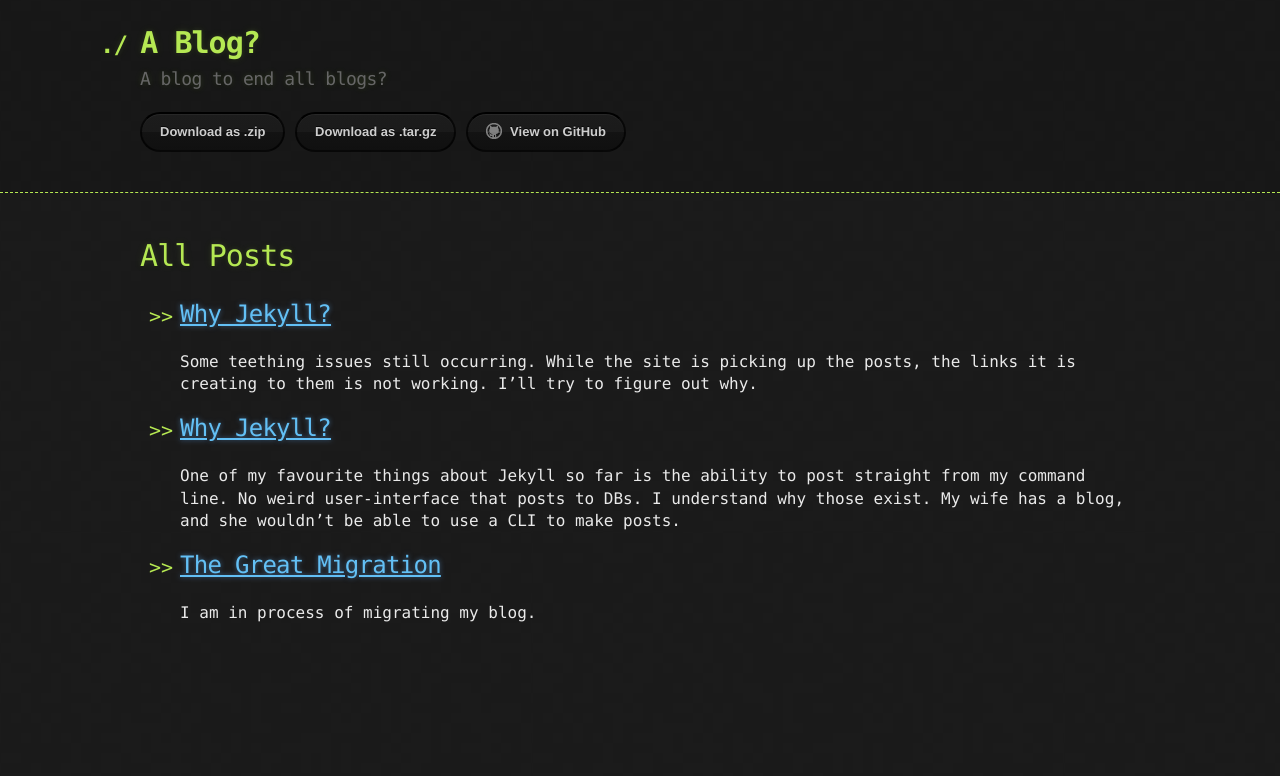
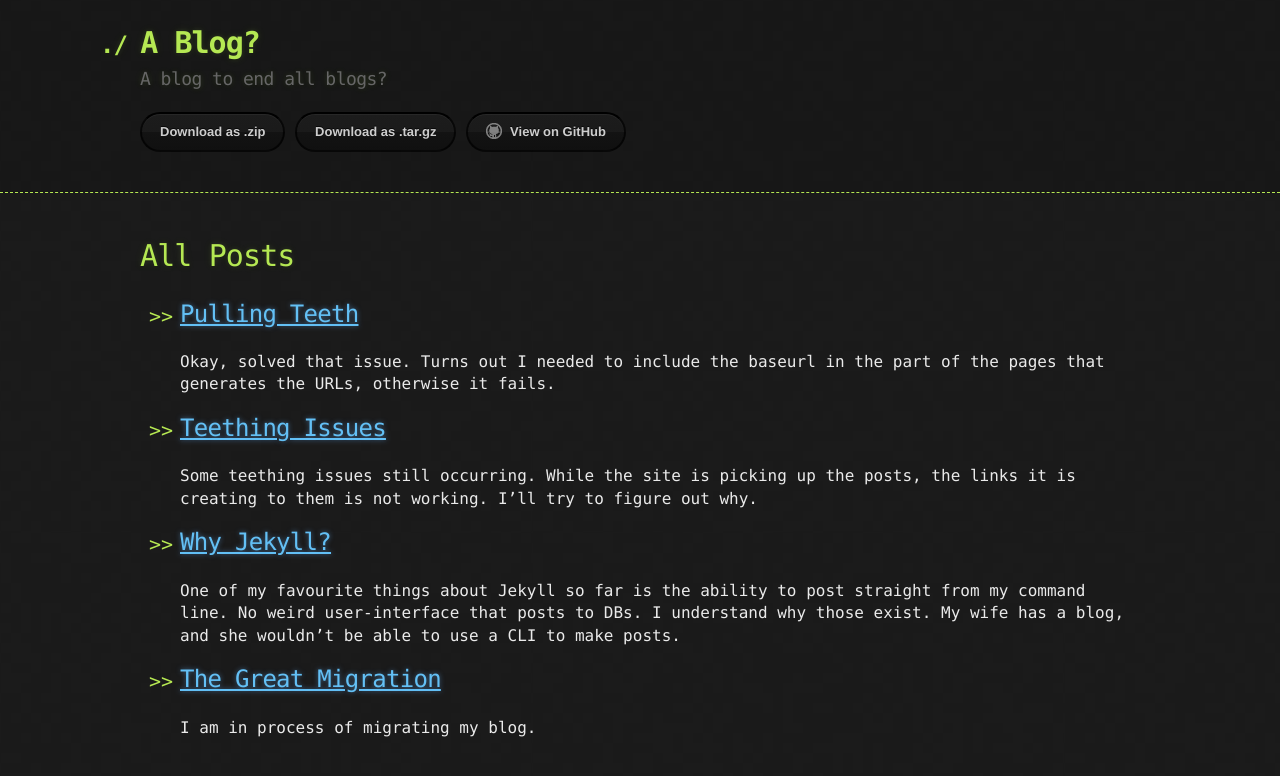
Before and after one commit to Effex-D/blog, a Jekyll site: the page built from posts.html, in a window 1280 px wide. Shown: the top 776 px of the page. Built offline with Jekyll 4.4.1, drawn with Linux system fonts in a browser that asks for light colours; part of the change alters nothing that is shown.

Commit message:
New post

```diff
--- /dev/null
+++ b/_posts/2021-06-18-pulling-teeth.md
@@ -0,0 +1,18 @@
+---
+layout: post
+title:  "Pulling Teeth"
+date:   2021-06-18 15:34:46 +0000
+author: Effex
+---
+
+Okay, solved that issue. Turns out I needed to include the baseurl in the part of the pages that generates the URLs, otherwise it fails.
+
+This happens a lot in IT. IT is basically just smacking your head against a problem until the problem breaks. Or your head does. But when studying, they don't *tell* you this is what IT is. They give you neat little CompSci problems that have neat little outcomes that make you go "Cool I made a thing, look mom."
+
+I think it's the reason I have imposter syndrome. It doesn't matter how many years I*m in the field, or how many people tell me I'm doing a good job, I never feel quite like I belong. Like I'm just pretending I know what I'm doing, and by this point I've learned enough to fake it **really** well.
+
+Don't fall victim to it like I did.
+
+On a more entertaining note, I figured out how to add an author to the posts. Neat.
+
+At the moment, to make a new post, I'm copying an old post, editing the time/date/title etc and rewriting. I should write a small bash script that would spit out a blank blog post with correct timestamp.
--- a/_posts/2021-06-18-teething-issues.md
+++ b/_posts/2021-06-18-teething-issues.md
@@ -1,6 +1,6 @@
 ---
 layout: post
-title:  "Why Jekyll?"
+title:  "Teething Issues"
 date:   2021-06-18 14:34:46 +0000
 ---
 
```
